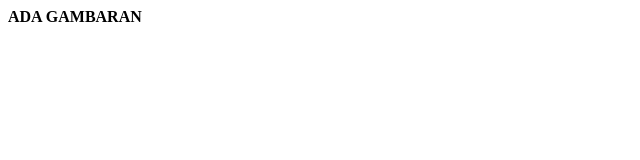
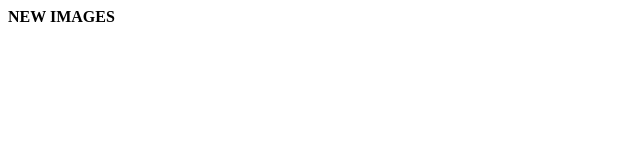
Before and after one commit to seoanehin/new-images, a plain HTML site: page index.html in a window 1280 px wide. Shown: the full height of the page, 0-640 px from the left. Drawn offline with Linux system fonts and the light colour scheme.

Commit message:
Update index.html

```diff
--- a/index.html
+++ b/index.html
@@ -1 +1 @@
-<strong>ADA GAMBARAN</strong>
+<strong>NEW IMAGES</strong>
```
